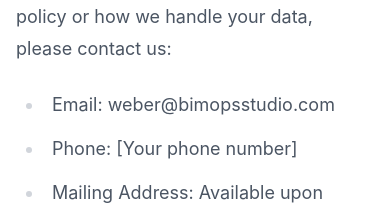
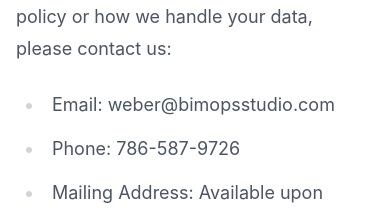
Before and after one commit to WeberG619/bimopsstudio, a Next.js app: page /privacy in a window 390 px wide. Shown: the part 4620-4837 px from the top of the page. Built offline with nearby package versions, Linux system fonts and the light colour scheme.

Commit message:
feat: add phone number to privacy policy contact information
- Add phone number: 786-587-9726
- Complete contact information section with email, phone, and mailing address

```diff
--- a/pages/privacy.tsx
+++ b/pages/privacy.tsx
@@ -174,7 +174,7 @@ export default function Privacy() {
               </p>
               <ul className="text-gray-600 dark:text-gray-300 mb-8">
                 <li>Email: weber@bimopsstudio.com</li>
-                <li>Phone: [Your phone number]</li>
+                <li>Phone: 786-587-9726</li>
                 <li>Mailing Address: Available upon request</li>
               </ul>
 
```
